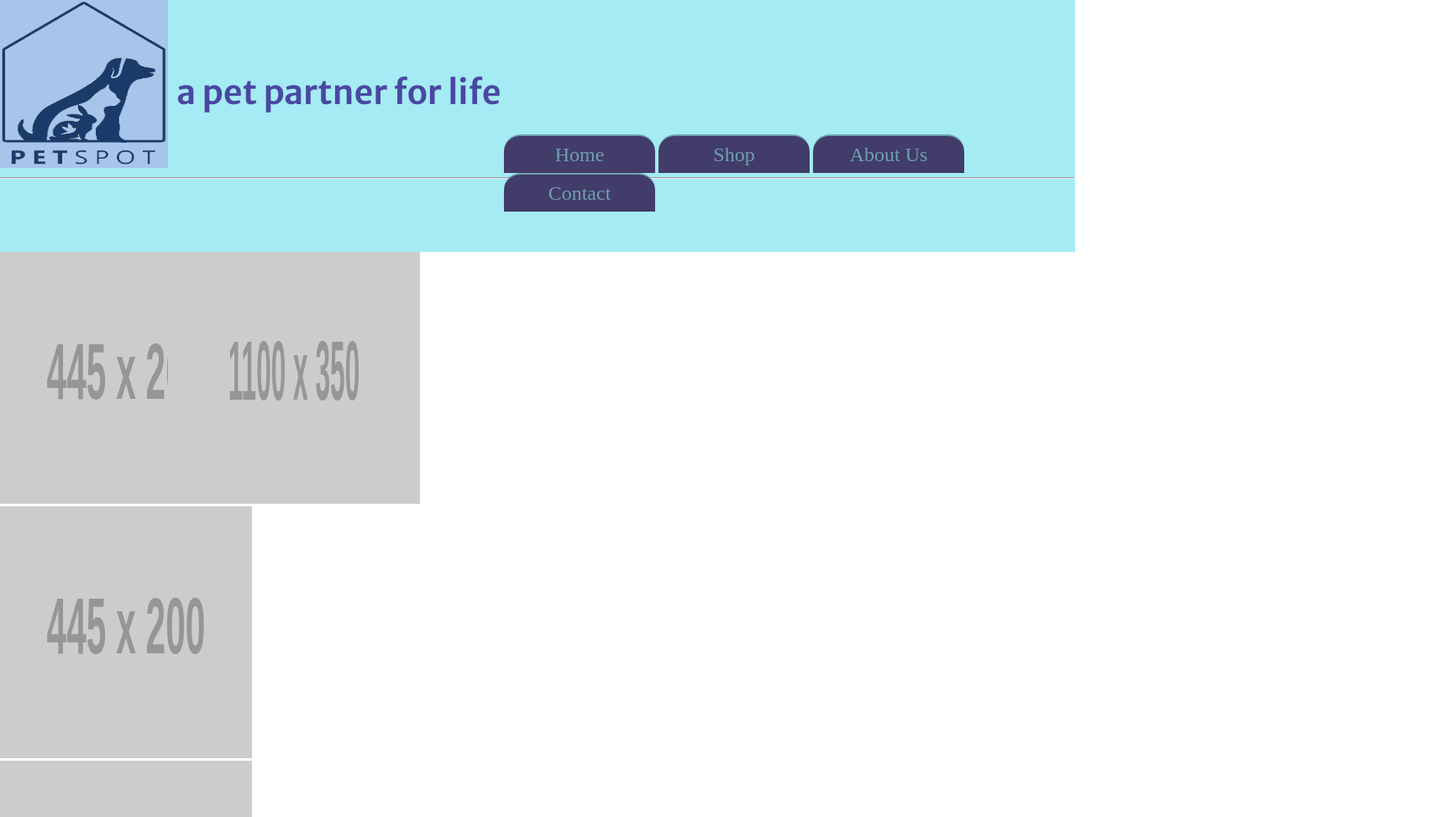
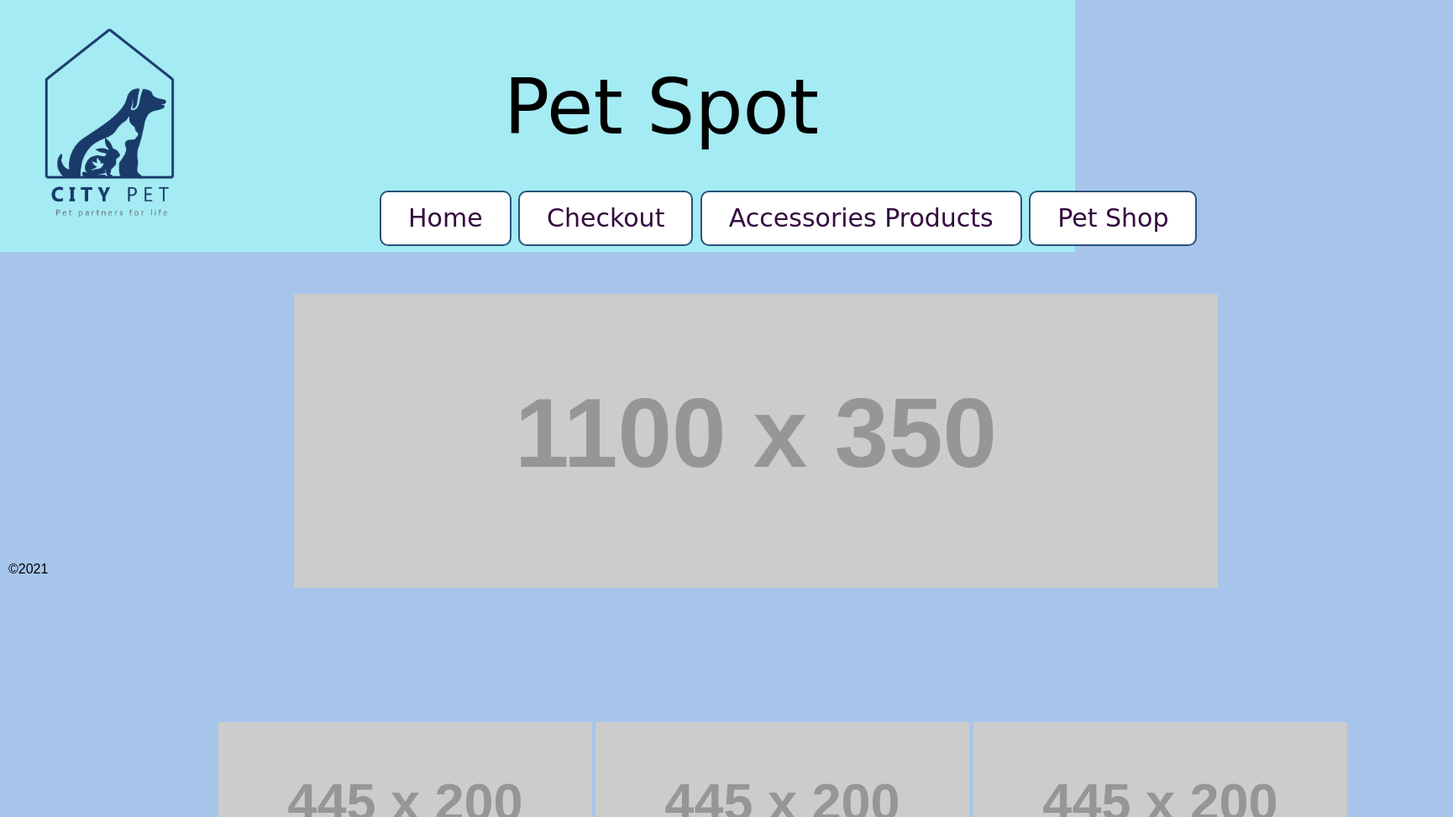
Before and after one commit to Final-Project2021201/MeowLand, a plain HTML site: page index.html in a window 1280 px wide. Shown: the top 973 px of the page at 84% size, 1730 px wide, since content can reach past the window. Drawn offline with Linux system fonts and the light colour scheme; placeholder pictures from the web are drawn by us; a web font is replaced by a local one.

Commit message:
working on header

```diff
--- a/css/style.css
+++ b/css/style.css
@@ -1,29 +1,11 @@
-<<<<<<< HEAD
-*{
-    box-sizing: inherit;
-}
-/* #list{
-    margin: 0;
-    padding: 0;
-    list-style: none;
-    display: flex;
-    justify-content: space-between  ;
-    width: inherit;
-    position: relative;
-    left: 250px;
-    width: 900px;
-    font-size: 30px;
-    bottom: 200px;
-    background-color: #025955;
 
-} */
 .button{
     position: relative;
-    left: 250px;
+    left: 450px;
     font-size: 30px;
-    bottom: 300px;
-    margin: 0;
-    padding: 0;
+    bottom: 100px;
+    /* margin: 0; */
+    /* padding: 0; */
     list-style: none;
     display: flex;
     justify-content: space-between  ;
@@ -41,20 +23,23 @@
     cursor: pointer;
 
 }
+main{
+  height: max-content;
+  width: max-content;
+}
+#logo{
+    height:230px;
+    width: auto;
 
-#logo{
-    height:200px;
-    width: auto;
-    /* background-color: #4a47a3; */
     position: relative;
-    left: 30px;
+    left: 50px;
     top: 30px;
 
 }
 #pet{
     position: relative;
-    left: 400px;
-    bottom: 250px;
+    left: 600px;
+    bottom: 150px;
 
     font-family: 'Frijole', cursive;
     font-size:90px ;
@@ -122,83 +107,35 @@ header{
     background-color: #28527a;
     color: white;
 }
-=======
-
 
 body {
   background-color: #a7c5eb;
   font-family: Arial, Helvetica, sans-serif;
-
-}
-
-#main_logo {
-  width: 200px;
-  height: 200px;
-  background-color: #a7c5eb;
-}
-
-nav {
-  display: inline-block;
-  position: fixed;
-  top: 160px;
-  left: 600px;
-}
-
-h1 {
-  display: inline-block;
-  position: fixed;
-  font-size: 40px;
-  font-family: 'Merriweather Sans';
-  top: 90px;
-  color: #4a47a3;
-  margin-left: 10px;
-
-}
-
-#topper {
-  position: relative;
-  margin: 5px 10px 5px 5px;
-}
-
-
-li {
-  display: inline-block;
-  padding: 10px;
-  border-top: 2px solid #709fb0;
-  border-top-left-radius: 20px;
-  border-top-right-radius: 20px;
-  width: 180px;
-  text-align: center;
-  background-color: #413c69;
-;
-
-}
-
-a {
-  text-decoration: none;
-  font-size: 24px;
-  color: #709fb0;
+  height: 1000px;
 
 }
 
 #main_image {
+  padding: 50px;
   position: absolute;
+  left: 300px;
+  top: 300px;
+}
+
+#three_images {
+  display: inline-block;
+  margin: 30px;
+  padding: 30px;
+  position: relative;
+  top: 500px;
+  width: 1500px;
+  height: 300px;
   left: 200px;
+}
+
+footer{
+  margin:10px ;
+  height: 300px;
+  width: 300px;
 
 }
-#petsImages{
-  display: inline-block;
-}
-div{width: 30%;}
-img {
-
-  width: 300px;
-  height: 300px;
-}
-
-
-
-
-
-
->>>>>>> aff9ffd9102babf627452b97901b70f98749b7cd
--- a/index.html
+++ b/index.html
@@ -2,6 +2,14 @@
 <html lang="en">
 
 <head>
+
+
+    <link href="https://fonts.googleapis.com/css2?family=Frijole&display=swap" rel="stylesheet">
+    <link href="https://fonts.googleapis.com/css2?family=Dokdo&display=swap" rel="stylesheet">
+    <link href="https://fonts.googleapis.com/css2?family=Pangolin&display=swap" rel="stylesheet">
+
+
+
     <title>Home</title>
     <link rel="stylesheet" href="css/reset.css">
     <link rel="stylesheet" href="/css/style.css">
@@ -12,28 +20,16 @@
 
 
 <body>
-
     <header>
-        <section id="toppr">
-
-            <img id="main_logo" src="images/Logo/main_logo.png" alt="Main logo of PetSpot">
-            <h1>a pet partner for life</h1>
-
-            <nav>
-                <ul>
-                    <li><a href="#">Home</a></li>
-                    <li><a href="#">Shop</a></li>
-                    <li><a href="#">About Us</a></li>
-                    <li><a href="#">Contact</a></li>
-                </ul>
-            </nav>
-
-        </section>
-        <hr>
-
-
-
-    </header>
+        <div >
+              <img src="../images\logo\ImagefromiOS.png" alt="logo" id="logo">
+                <h1 id="pet">Pet Spot</h1>
+            </div>
+            <a href="index.html"class="button Home" >Home</a>
+            <a href="..\pages\checkout.html" class="button Checkout">Checkout</a>
+            <a href="..\pages\accessories-Products.html" class="button accessories-Products">Accessories Products</a>
+            <a href="..\pages\pets-Shop.html" class="button PetShop">Pet Shop</a>
+            </header>
 
     <main>
         <section id="images">
@@ -52,7 +48,7 @@
 
 
     <footer>
-
+&copy;2021
     </footer>
     <script src="js/app.js"></script>
 </body>
```
Also changed, not shown: pages/accessories-Products.html (+2 -2 lines), pages/checkout.html (+3 -5 lines), pages/index.html (deleted, +0 -36 lines), pages/pets-Shop.html (+3 -8 lines).
